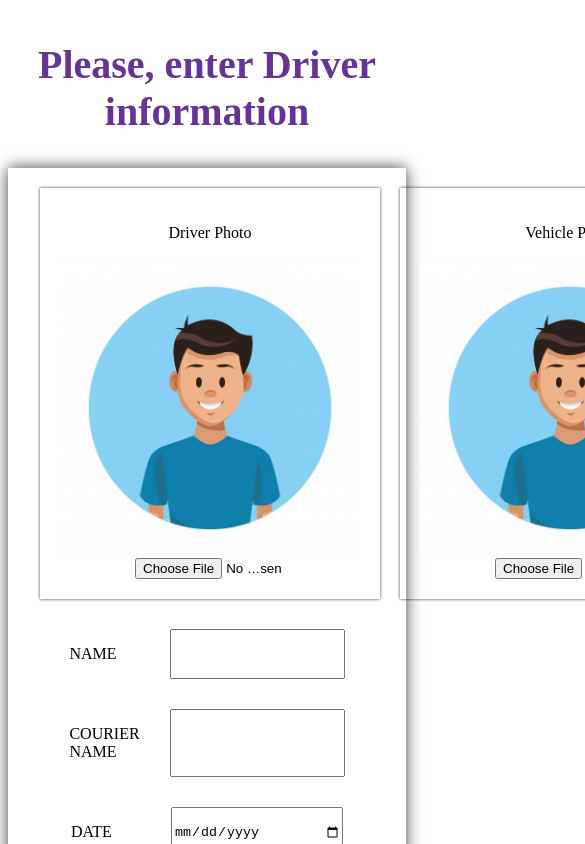
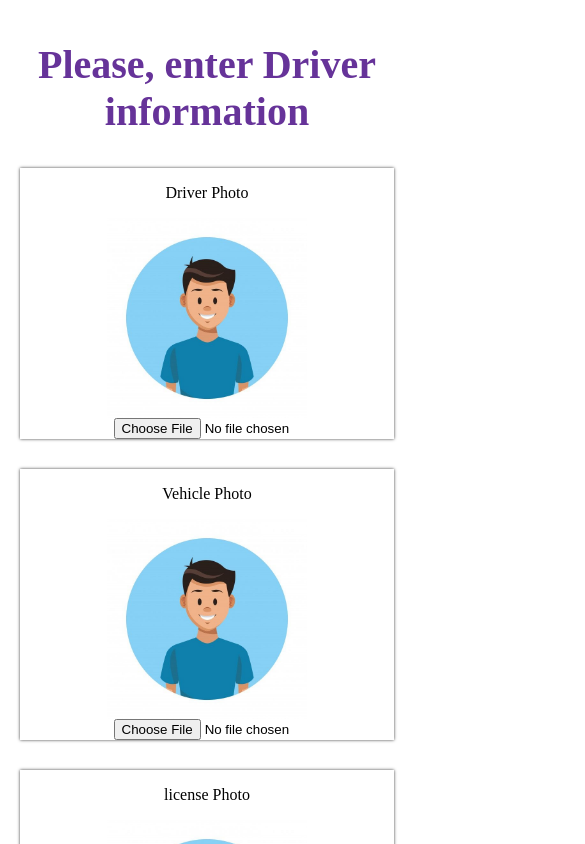
Before and after one commit to RohitSRawat/fdsfsdfdsfdsfsdf, a React (Create React App) app: page / in a window 390 px wide. Shown: the top 844 px of the page, 585 px wide, since content can reach past the window. Built offline with nearby package versions, Linux system fonts and the light colour scheme.

Commit message:
Update style.css

```diff
--- a/src/style.css
+++ b/src/style.css
@@ -42,3 +42,35 @@ input{
         display: flex;
     justify-content: space-around;
 }
+
+@media only screen and (max-width: 600px) {
+   .headliss{
+    font-size: 15px !important;
+   }
+   .driverinfo{
+    display: flex;
+    width: 100%;
+    flex-direction: column;
+    align-items: center;
+    box-shadow: 0px 0px 3px 0px rgb(0 0 0 / 75%);
+    margin-bottom: 30px;
+     padding: 0px !important;
+     margin-right: 0px !important;;
+   }
+   .driverinfo img{
+    height: 200px;
+    width: 200px;
+    object-fit: scale-down;
+   }
+   .imagelist{
+    display: flex;
+    justify-content: space-around;
+    flex-direction: column !important;
+   }
+   .rowlist{
+    flex-direction: column;
+    align-items: center;
+     padding: 0px !important;
+    box-shadow: 0px 0px 15px 0px rgb(0 0 0 / 0%) !important;
+   }
+  }
```
